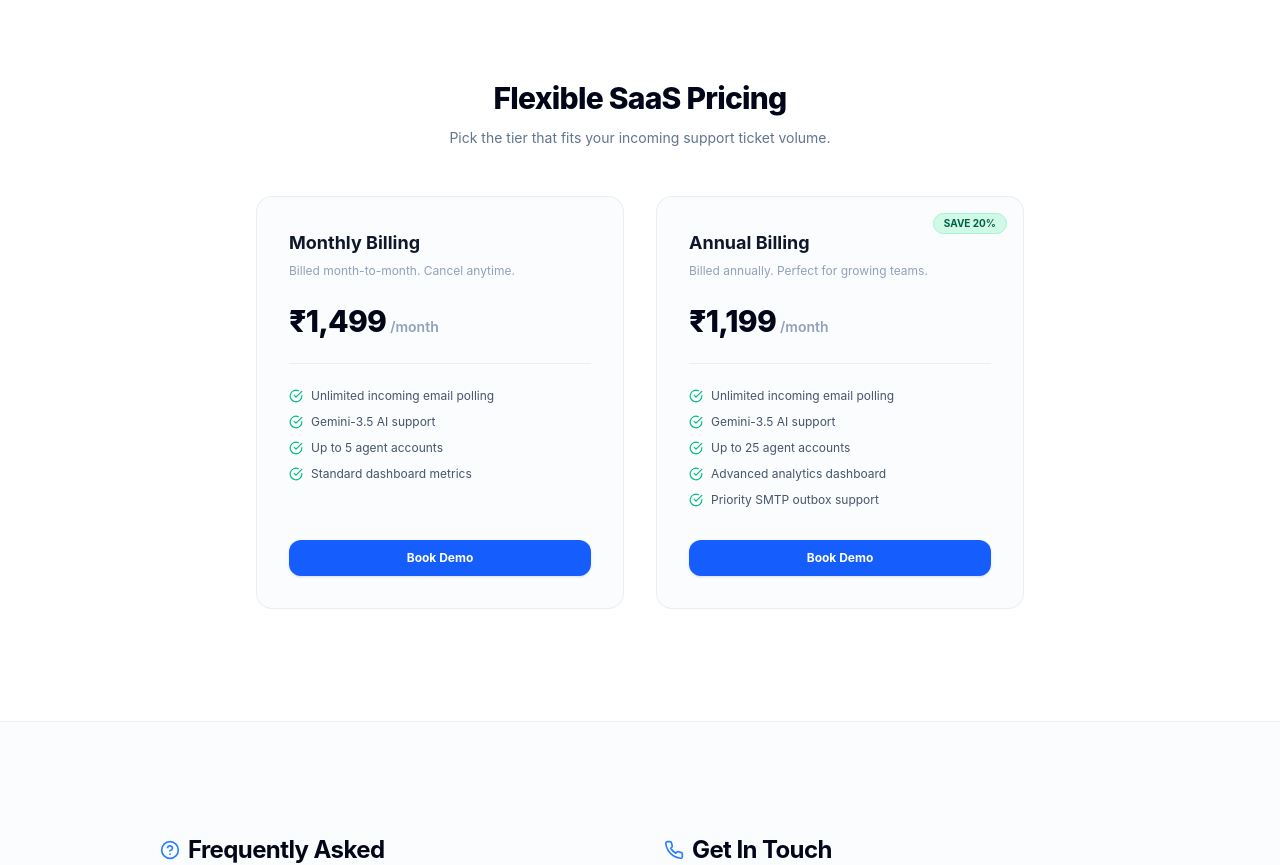
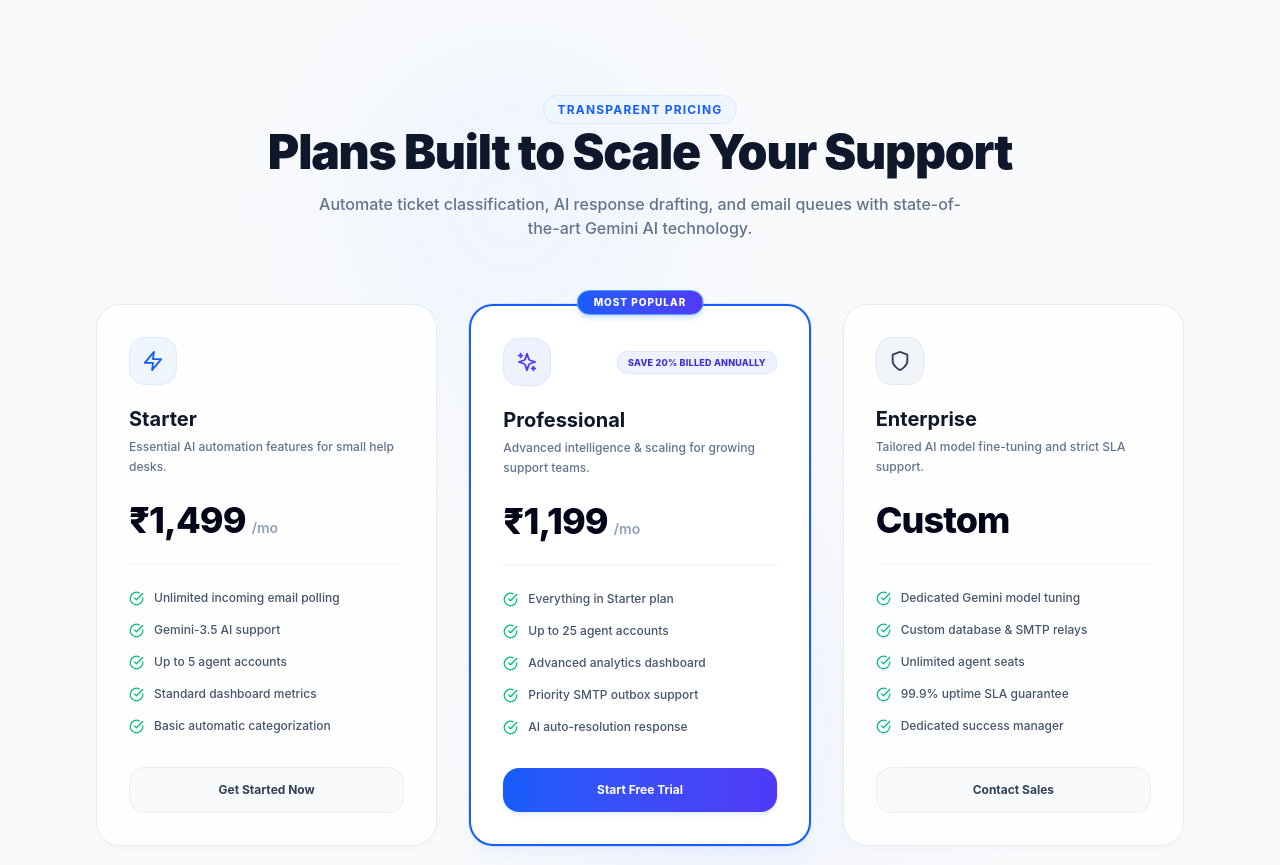
Before and after one commit to sirvibharat10/Helpdesk, a React (Vite) app in the folder frontend/: page / in a window 1280 px wide. Shown: the part 2440-3305 px from the top of the page. Built offline with nearby package versions, Linux system fonts and the light colour scheme; no server answers.

Commit message:
Redesign landing page pricing section to premium 3-tier SaaS card layout

```diff
--- a/frontend/src/pages/LandingPage.tsx
+++ b/frontend/src/pages/LandingPage.tsx
@@ -407,63 +407,136 @@ const LandingPage: React.FC = () => {
       </section>
 
       {/* Pricing Section */}
-      <section id="pricing" className="py-20 md:py-28 bg-white border-t border-slate-200/60">
-        <div className="max-w-5xl mx-auto px-6 lg:px-8 space-y-12">
-          <div className="text-center max-w-2xl mx-auto space-y-3">
-            <h2 className="text-3xl font-extrabold text-slate-950 tracking-tight">Flexible SaaS Pricing</h2>
-            <p className="text-sm text-slate-500">
-              Pick the tier that fits your incoming support ticket volume.
+      <section id="pricing" className="py-24 md:py-32 bg-slate-50/50 border-t border-slate-200/60 relative overflow-hidden">
+        {/* Decorative background grid/gradients */}
+        <div className="absolute inset-0 pointer-events-none opacity-40">
+          <div className="absolute top-12 left-1/4 w-96 h-96 bg-blue-100/60 rounded-full blur-3xl" />
+          <div className="absolute bottom-12 right-1/4 w-96 h-96 bg-indigo-100/60 rounded-full blur-3xl" />
+        </div>
+
+        <div className="max-w-6xl mx-auto px-6 lg:px-8 relative z-10 space-y-16">
+          <div className="text-center max-w-3xl mx-auto space-y-4">
+            <span className="text-xs font-bold text-blue-600 uppercase tracking-widest bg-blue-50 border border-blue-100 px-3.5 py-1.5 rounded-full">
+              Transparent Pricing
+            </span>
+            <h2 className="text-4xl md:text-5xl font-black text-slate-900 tracking-tight leading-none pt-2">
+              Plans Built to Scale Your Support
+            </h2>
+            <p className="text-base text-slate-500 max-w-2xl mx-auto font-medium">
+              Automate ticket classification, AI response drafting, and email queues with state-of-the-art Gemini AI technology.
             </p>
           </div>
 
-          <div className="grid grid-cols-1 md:grid-cols-2 gap-8 max-w-3xl mx-auto">
+          <div className="grid grid-cols-1 md:grid-cols-3 gap-8 items-stretch">
             {[
               {
-                name: "Monthly Billing",
+                name: "Starter",
                 price: "₹1,499",
-                period: "/month",
-                desc: "Billed month-to-month. Cancel anytime.",
-                features: ["Unlimited incoming email polling", "Gemini-3.5 AI support", "Up to 5 agent accounts", "Standard dashboard metrics"],
+                period: "/mo",
+                desc: "Essential AI automation features for small help desks.",
+                icon: <Zap size={22} className="text-blue-600" />,
+                iconBg: "bg-blue-50 border border-blue-100",
+                features: [
+                  "Unlimited incoming email polling",
+                  "Gemini-3.5 AI support",
+                  "Up to 5 agent accounts",
+                  "Standard dashboard metrics",
+                  "Basic automatic categorization",
+                ],
+                buttonText: "Get Started Now",
+                popular: false,
               },
               {
-                name: "Annual Billing",
+                name: "Professional",
                 price: "₹1,199",
-                period: "/month",
-                desc: "Billed annually. Perfect for growing teams.",
-                badge: "Save 20%",
-                features: ["Unlimited incoming email polling", "Gemini-3.5 AI support", "Up to 25 agent accounts", "Advanced analytics dashboard", "Priority SMTP outbox support"],
+                period: "/mo",
+                desc: "Advanced intelligence & scaling for growing support teams.",
+                badge: "Save 20% Billed Annually",
+                icon: <Sparkles size={22} className="text-indigo-600" />,
+                iconBg: "bg-indigo-50 border border-indigo-100",
+                features: [
+                  "Everything in Starter plan",
+                  "Up to 25 agent accounts",
+                  "Advanced analytics dashboard",
+                  "Priority SMTP outbox support",
+                  "AI auto-resolution response",
+                ],
+                buttonText: "Start Free Trial",
+                popular: true,
+              },
+              {
+                name: "Enterprise",
+                price: "Custom",
+                period: "",
+                desc: "Tailored AI model fine-tuning and strict SLA support.",
+                icon: <Shield size={22} className="text-slate-700" />,
+                iconBg: "bg-slate-100 border border-slate-200",
+                features: [
+                  "Dedicated Gemini model tuning",
+                  "Custom database & SMTP relays",
+                  "Unlimited agent seats",
+                  "99.9% uptime SLA guarantee",
+                  "Dedicated success manager",
+                ],
+                buttonText: "Contact Sales",
+                popular: false,
               },
             ].map((plan, i) => (
               <div
                 key={i}
-                className="bg-slate-50/50 p-8 rounded-2xl border border-slate-200/70 flex flex-col justify-between relative group hover:bg-white hover:shadow-md transition-all duration-300"
+                className={`relative flex flex-col justify-between p-8 rounded-3xl transition-all duration-300 transform hover:-translate-y-1.5 ${
+                  plan.popular
+                    ? "bg-white border-2 border-blue-600 shadow-xl shadow-blue-500/5 ring-1 ring-blue-600/10"
+                    : "bg-white/80 backdrop-blur-sm border border-slate-200/80 shadow-md shadow-slate-100/50 hover:bg-white hover:border-slate-300 hover:shadow-lg"
+                }`}
               >
-                {plan.badge && (
-                  <span className="absolute top-4 right-4 bg-emerald-100 border border-emerald-200 text-emerald-800 text-[10px] font-bold px-2.5 py-0.5 rounded-full uppercase">
-                    {plan.badge}
-                  </span>
+                {plan.popular && (
+                  <div className="absolute -top-4 left-1/2 -translate-x-1/2 bg-gradient-to-r from-blue-600 to-indigo-600 text-white text-[10px] font-extrabold uppercase tracking-widest px-4 py-1 rounded-full shadow-md shadow-blue-500/20 border border-blue-400">
+                    Most Popular
+                  </div>
                 )}
+
                 <div>
-                  <h3 className="text-lg font-bold text-slate-900 mb-1.5">{plan.name}</h3>
-                  <p className="text-xs text-slate-400 mb-6">{plan.desc}</p>
+                  <div className="flex items-center justify-between mb-5">
+                    <div className={`${plan.iconBg} p-3 rounded-2xl flex items-center justify-center`}>
+                      {plan.icon}
+                    </div>
+                    {plan.badge && (
+                      <span className="text-[9px] font-extrabold text-indigo-700 bg-indigo-50 border border-indigo-100 px-2.5 py-1 rounded-lg uppercase tracking-wide">
+                        {plan.badge}
+                      </span>
+                    )}
+                  </div>
+
+                  <h3 className="text-xl font-bold text-slate-900 mb-1">{plan.name}</h3>
+                  <p className="text-xs text-slate-500 mb-6 font-medium leading-relaxed">{plan.desc}</p>
+
                   <div className="flex items-baseline mb-6">
-                    <span className="text-3xl font-extrabold text-slate-950 tracking-tight">{plan.price}</span>
-                    <span className="text-sm font-semibold text-slate-400 ml-1">{plan.period}</span>
+                    <span className="text-4xl font-extrabold text-slate-950 tracking-tight">{plan.price}</span>
+                    {plan.period && (
+                      <span className="text-sm font-semibold text-slate-400 ml-1.5">{plan.period}</span>
+                    )}
                   </div>
-                  <ul className="space-y-2.5 text-xs text-slate-600 mb-8 border-t border-slate-200/60 pt-6">
+
+                  <ul className="space-y-3.5 text-xs text-slate-600 mb-8 border-t border-slate-100 pt-6">
                     {plan.features.map((feat, idx) => (
-                      <li key={idx} className="flex items-center gap-2">
-                        <CheckCircle size={14} className="text-emerald-500 shrink-0" />
-                        {feat}
+                      <li key={idx} className="flex items-start gap-2.5">
+                        <CheckCircle size={15} className="text-emerald-500 shrink-0 mt-0.5" />
+                        <span className="leading-normal font-medium">{feat}</span>
                       </li>
                     ))}
                   </ul>
                 </div>
+
                 <button
                   onClick={() => setDemoDialogOpen(true)}
-                  className="w-full py-2.5 text-center text-xs font-bold text-white bg-blue-600 hover:bg-blue-700 rounded-xl transition-all shadow-sm cursor-pointer"
+                  className={`w-full py-3.5 text-center text-xs font-bold rounded-2xl transition-all duration-200 cursor-pointer ${
+                    plan.popular
+                      ? "text-white bg-gradient-to-r from-blue-600 to-indigo-600 hover:from-blue-700 hover:to-indigo-700 shadow-md shadow-blue-500/10 hover:shadow-lg"
+                      : "text-slate-700 bg-slate-50 hover:bg-slate-100 border border-slate-200/60"
+                  }`}
                 >
-                  Book Demo
+                  {plan.buttonText}
                 </button>
               </div>
             ))}
```
